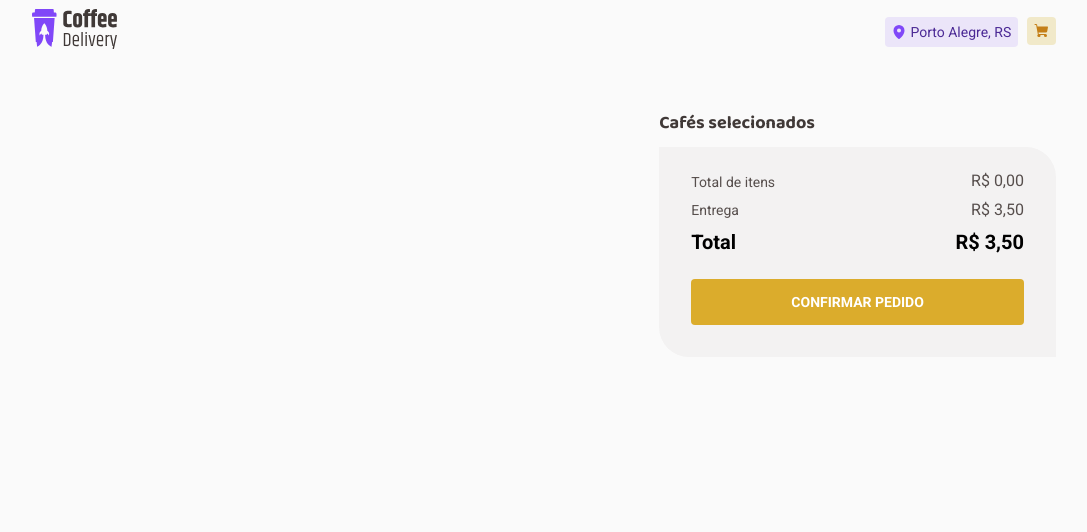
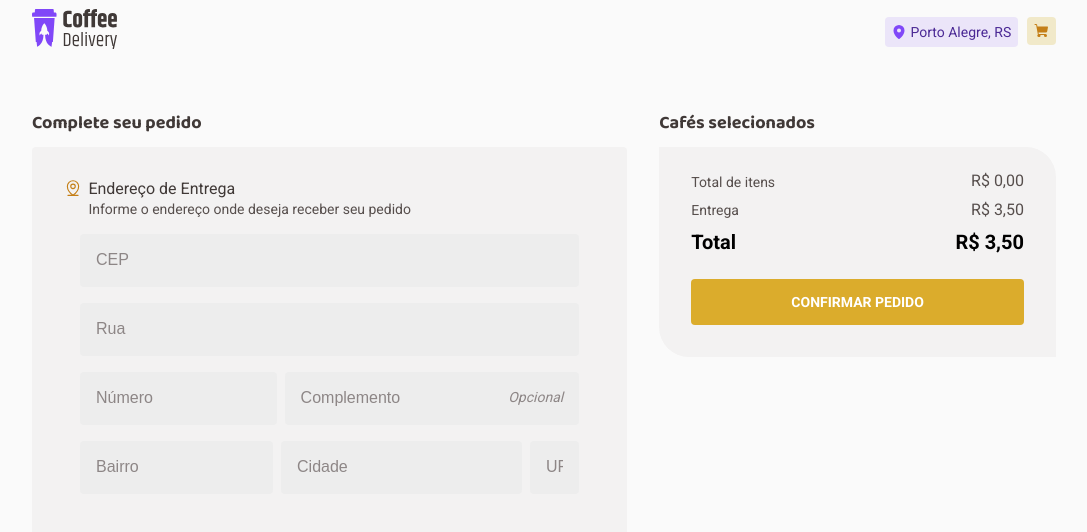
Before and after one commit to jeremiassnts/coffee-delivery, a React (Vite) app: page /cart in a window 1280 px wide. Shown: the top 532 px of the page, without its empty margins (96-1183 px from the left). Built offline with nearby package versions, Linux system fonts and the light colour scheme; the HTML template or start-up script is replaced by a standard one.

Commit message:
feat: form address

```diff
--- a/src/pages/Cart/index.tsx
+++ b/src/pages/Cart/index.tsx
@@ -1,10 +1,10 @@
 import { useContext } from "react";
-import { AddressContainer, CartContainer, CoffeeCartItem, CoffeeCartItemButtons, CoffeeCartItemDelete, CoffeeCartItemInfo, CoffeeCartItemName, CoffeeCartItemNamePrice, CoffeeCartItemPrice, CoffeeConfirmButton, CoffeeSubtitle, CoffeeTitle, ProductsBody, ProductsContainer, ProductsHeader } from "./styles";
+import { AddressContainer, AddressForm, AddressFormContainer, AddressFormInput, AddressHeader, CartContainer, CoffeeCartItem, CoffeeCartItemButtons, CoffeeCartItemDelete, CoffeeCartItemInfo, CoffeeCartItemName, CoffeeCartItemNamePrice, CoffeeCartItemPrice, CoffeeConfirmButton, CoffeeSubtitle, CoffeeTitle, ProductsBody, ProductsContainer, ProductsHeader } from "./styles";
 import { ShoppingCartContext } from "../../contexts/shoppingCartContext";
 import { CoffeeData, coffeesBase } from "../Home/coffees";
 import { AmountSelector } from "../Home/components/CoffeeOption/styles";
-import { ButtonG, ButtonM, TextLBold, TextMRegular, TextS } from "../../styles/global";
-import { Minus, Plus, Trash } from "phosphor-react";
+import { ButtonG, ButtonM, TextLBold, TextMRegular, TextS, TextXS } from "../../styles/global";
+import { MapPinLine, Minus, Plus, Trash } from "phosphor-react";
 import { defaultTheme } from "../../styles/themes/default";
 
 interface CoffeeProductCartData {
@@ -44,7 +44,32 @@ export function Cart() {
 
     return (
         <CartContainer>
-            <AddressContainer></AddressContainer>
+            <AddressContainer>
+                <AddressHeader>Complete seu pedido</AddressHeader>
+                <AddressFormContainer>
+                    <header>
+                        <MapPinLine size={18} />
+                        <div>
+                            <TextMRegular>Endereço de Entrega</TextMRegular>
+                            <TextS>Informe o endereço onde deseja receber seu pedido</TextS>
+                        </div>
+                    </header>
+                    <AddressForm>
+                        <AddressFormInput name="cep" placeholder="CEP" />
+                        <AddressFormInput name="rua" placeholder="Rua" />
+                        <div>
+                            <AddressFormInput name="numero" placeholder="Número" divWidth="40%"/>
+                            <AddressFormInput name="complemento" placeholder="Complemento" divWidth="60%"/>
+                            <TextS>Opcional</TextS>
+                        </div>
+                        <div>
+                            <AddressFormInput name="bairro" placeholder="Bairro" divWidth="40%"/>
+                            <AddressFormInput name="cidade" placeholder="Cidade" divWidth="50%"/>
+                            <AddressFormInput name="uf" placeholder="UF" divWidth="10%"/>
+                        </div>
+                    </AddressForm>
+                </AddressFormContainer>
+            </AddressContainer>
             <ProductsContainer>
                 <ProductsHeader>Cafés selecionados</ProductsHeader>
                 <ProductsBody>
--- a/src/pages/Cart/styles.ts
+++ b/src/pages/Cart/styles.ts
@@ -123,3 +123,81 @@ export const CoffeeConfirmButton = styled.button`
         background-color: ${e => e.theme["yellow-dark"]};
     }
 `
+
+export const AddressHeader = styled(TitleXS)`
+    color: ${e => e.theme["base-subtitle"]}
+`
+
+export const AddressFormContainer = styled.div`
+    background-color: ${e => e.theme["base-card"]};
+    padding: 2rem;
+    margin-top: 0.75rem;
+    border-radius: 4px;
+
+    svg {
+        color: ${e => e.theme["yellow-dark"]};
+    }
+
+    header {
+        display: flex;
+        justify-content: flex-start;
+        align-items: flex-start;
+        gap: 0.4rem;
+
+        div {
+            display: flex;
+            flex-direction: column;
+            justify-content: center;
+            align-items: flex-start;
+
+            span {
+                &:first-of-type {
+                    color: ${e => e.theme["base-subtitle"]};
+                }
+                &:last-of-type {
+                    color: ${e => e.theme["base-text"]};
+                }
+            }
+        }
+    }
+`
+
+export const AddressForm = styled.form`
+    display: flex;
+    flex-direction: column;
+    gap: 1rem;
+    padding: 1rem;
+
+    div {
+        display: flex;
+        gap: 0.5rem;
+        align-items: center;
+        position: relative;
+
+        span {
+            font-style: italic;
+            color: ${e => e.theme["base-label"]};
+            position: absolute;
+            top: 1rem;
+            right: 1rem;
+        }
+    }
+`
+
+interface AddressFormInputArguments {
+    divWidth?: string
+}
+
+export const AddressFormInput = styled.input<AddressFormInputArguments>`
+    background-color: ${e => e.theme["base-input"]};
+    border: none;
+    padding: 1rem;
+    border-radius: 4px;
+    color: ${e => e.theme["base-text"]};
+    outline: none;
+    width: ${e => e.divWidth ? e.divWidth : "100%"};
+
+    &::placeholder {
+        color: ${e => e.theme["base-label"]};
+    }
+`
```
